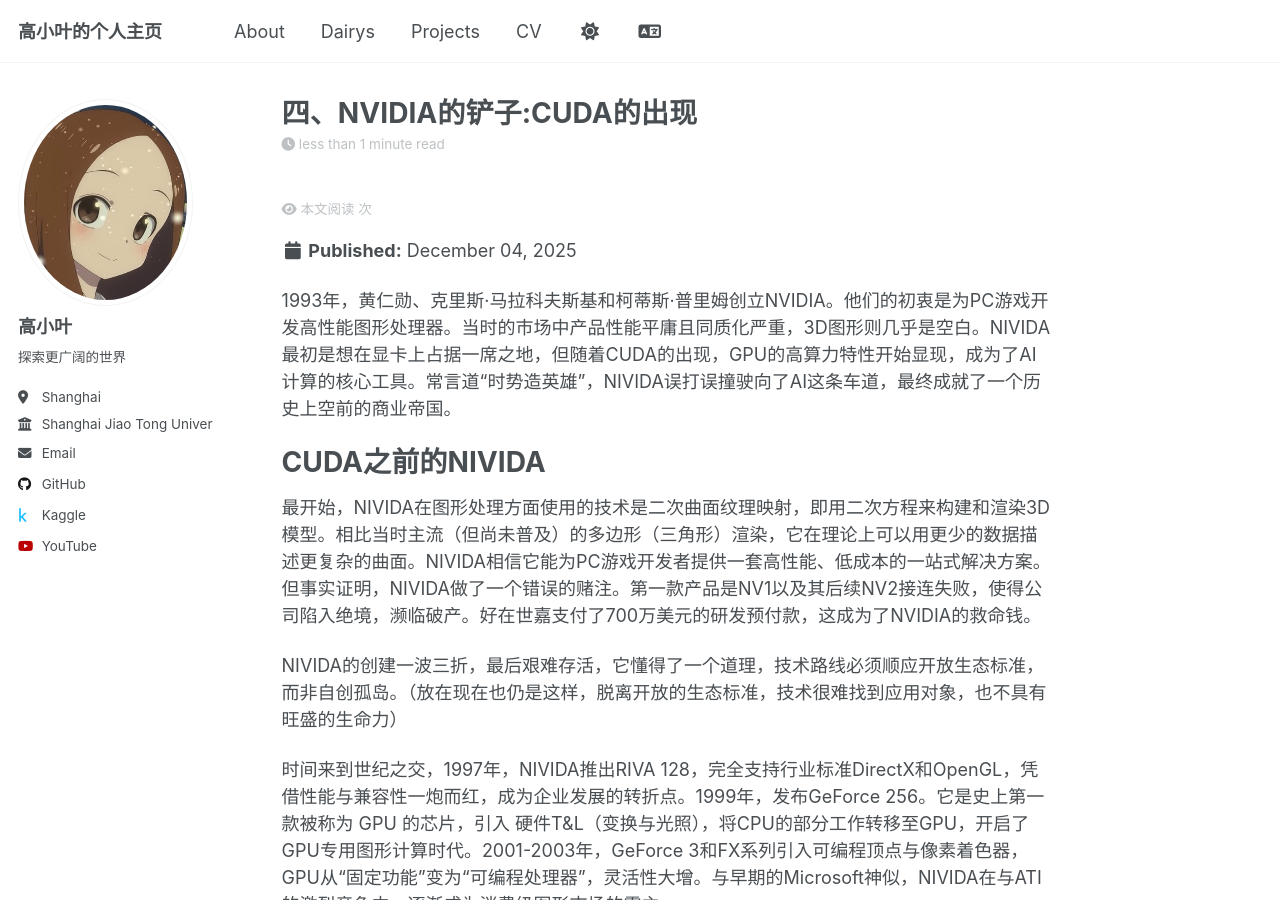
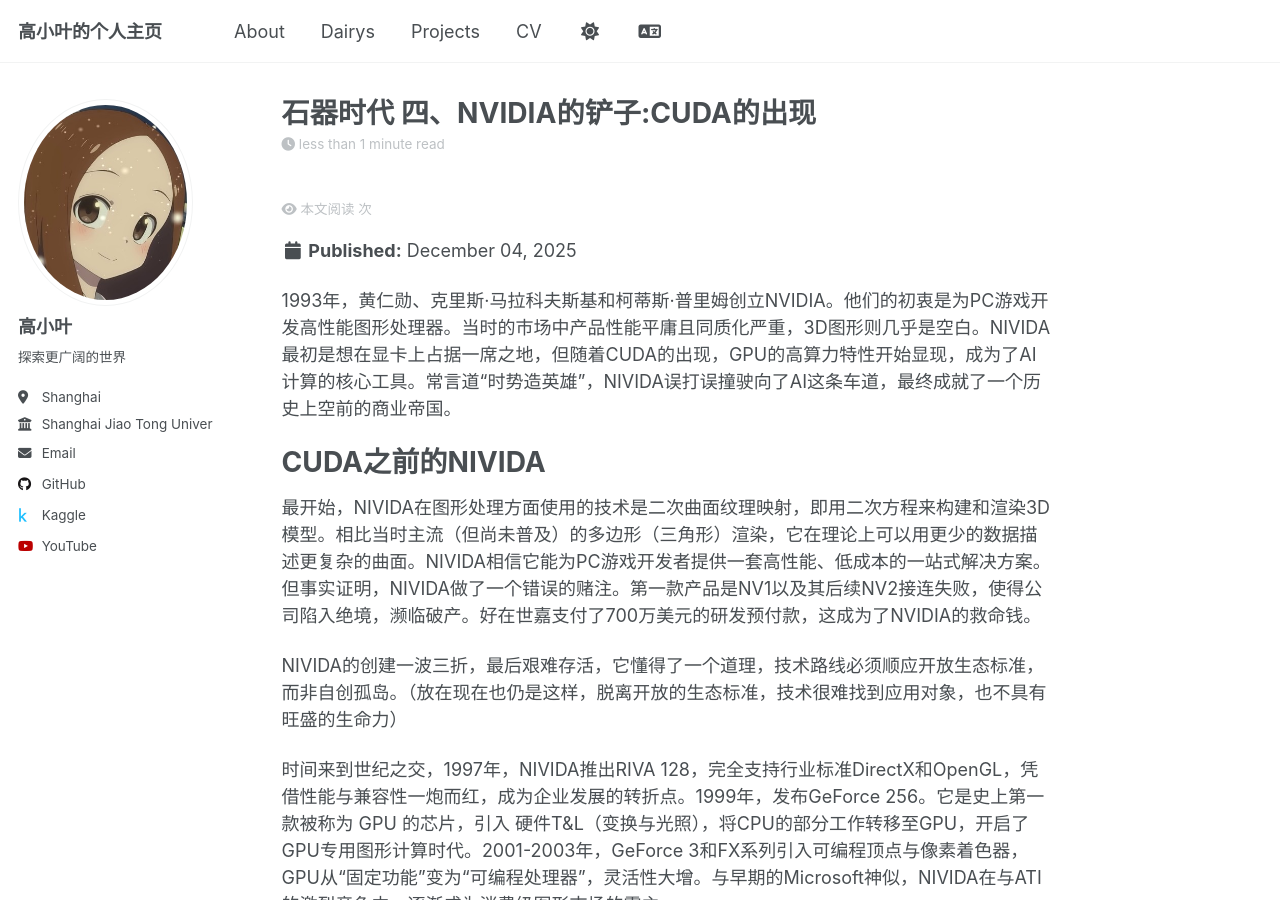
Before and after one commit to gaoyesjtu/gaoyesjtu.github.io, a Jekyll site: the page built from _dairys/AI_History/2025-12-5-d.md, in a window 1280 px wide and 900 px high. Built offline with Jekyll 4.4.1, drawn with Linux system fonts in a browser that asks for light colours; comment, search, counter and statistics services are not loaded.

Commit message:
Update and rename 2025-12-5-d.md to 2025-12-5-d.md

```diff
--- a/_dairys/第一章/2025-12-5-d.md
+++ b/_dairys/AI_History/2025-12-5-d.md
@@ -1,5 +1,5 @@
 ---
-title: "四、NVIDIA的铲子:CUDA的出现"
+title: "石器时代 四、NVIDIA的铲子:CUDA的出现"
 date: 2025-12-4
 tags: [历史]
 comments: true
```
